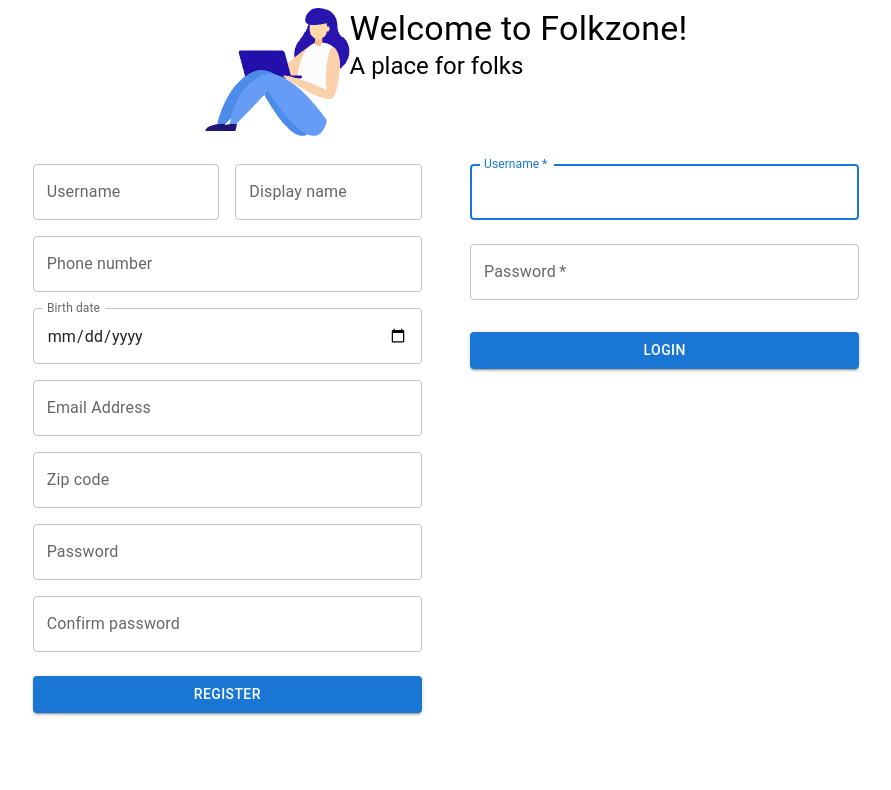
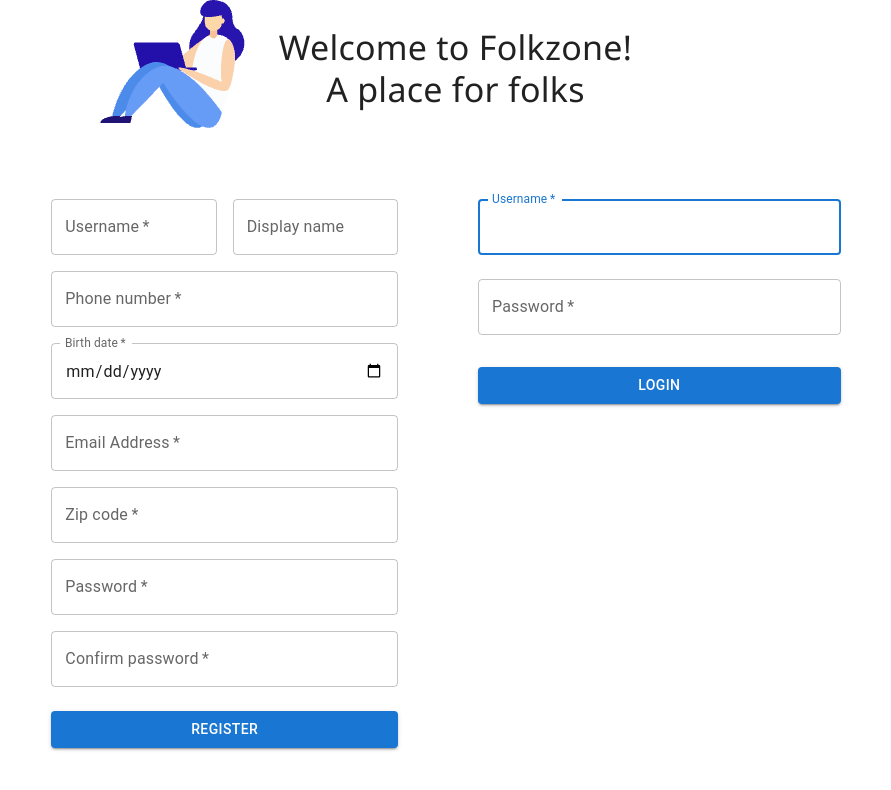
Before and after one commit to zhenmin26/folkzone, a React (Create React App) app: page / in a window 1280 px wide. Shown: the top 790 px of the page, without its empty margins (194-1085 px from the left). Built offline with nearby package versions, Linux system fonts and the light colour scheme.

Commit message:
modify basic layout, add validation in landing page

```diff
--- a/package.json
+++ b/package.json
@@ -14,6 +14,7 @@
     "react-dom": "^18.2.0",
     "react-redux": "^8.0.4",
     "react-scripts": "5.0.1",
+    "redux": "^4.2.0",
     "web-vitals": "^2.1.4"
   },
   "scripts": {
--- a/src/components/Label/index.jsx
+++ b/src/components/Label/index.jsx
@@ -1,26 +1,33 @@
-import React, { Component } from 'react'
-import { Grid, Typography } from '@mui/material';
-import logo from '../../static/logo.png';
+import React, { Component } from "react";
+import { Grid, Typography } from "@mui/material";
+import logo from "../../static/logo.png";
 
 export default class Label extends Component {
   render() {
-      return(
+    return (
       <div>
-          <Grid container>
+        <Grid container sm={10} justifyContent="center" alignItems="center">
           <Grid item>
             <img src={logo} alt="Logo"></img>
           </Grid>
-            <Grid item>
-              <Grid>
-                <Typography variant="h4">
+          <Grid
+            item
+            sm={8}
+            container
+            direction="row"
+            justifyContent="center"
+            alignItems="flex-end"
+          >
+            {/* <Grid item sm={9}> */}
+              <Typography variant="h4" fontFamily={"Segoe UI"}>
                 Welcome to Folkzone!
               </Typography>
-              </Grid>
-              <Grid>
-                <Typography variant="h5">
+            {/* </Grid> */}
+            {/* <Grid item sm={9}> */}
+              <Typography variant="h4" fontFamily={"Segoe UI"}>
                 A place for folks
               </Typography>
-              </Grid>
+            {/* </Grid> */}
           </Grid>
         </Grid>
       </div>
--- a/src/components/Landing/Login/index.jsx
+++ b/src/components/Landing/Login/index.jsx
@@ -1,52 +1,78 @@
-import React, { Component } from 'react'
-import { Box, TextField, Button} from '@mui/material';
-import { BrowserRouter, Routes, Route, Link, Navigate} from 'react-router-dom';
-import Main from "../../Main"
+import React, { Component } from "react";
+import {
+  Box,
+  TextField,
+  Button,
+  // Typography,
+  // Avatar,
+  Container,
+  CssBaseline,
+  Grid
+} from "@mui/material";
+import { Routes, Route, Navigate } from "react-router-dom";
+// import LockOutlinedIcon from "@mui/icons-material/LockOutlined";
 
 export class Login extends Component {
-  constructor(props){
-    super(props)
+  constructor(props) {
+    super(props);
     this.state = {
-      login: false
-    }
+      login: false,
+    };
   }
 
-  handleSubmit(event){
+  handleSubmit(event) {
     event.preventDefault();
     // get user data
     const data = new FormData(event.currentTarget);
     // data.get("username")
     // data.get("password")
-    fetch('https://jsonplaceholder.typicode.com/users')
+    fetch("https://jsonplaceholder.typicode.com/users")
       .then((response) => response.json())
       .then((json) => {
         // get array of objects(user info)
-      json.forEach(user => {
-        if(user.username == data.get("username") && data.get("password") == user.address.street){
-          console.log("Login successfully")
+        json.forEach((user) => {
+          if (
+            user.username == data.get("username") &&
+            data.get("password") == user.address.street
+          ) {
+            console.log("Login successfully");
             this.setState({
-            login: true
-          })
+              login: true,
+            });
           }
         });
-
-    })
+      });
   }
 
   render() {
-    if(this.state.login){
+    if (this.state.login) {
       return (
         <Routes>
-          <Route path="*" element={<Navigate to ="/main" />}/>
+          <Route path="*" element={<Navigate to="/main" />} />
         </Routes>
-      )
-    }
-    else{
+      );
+    } else {
       return (
+        <Container component="main" maxWidth="xs">
+          <CssBaseline />
           <Box
             component="form"
             onSubmit={this.handleSubmit}
-        noValidate sx={{ mt: 1 }}>
+            noValidate
+            sx={{
+              marginTop: 8,
+              display: "flex",
+              flexDirection: "column",
+              alignItems: "center",
+            }}
+          >
+            {/* <Avatar sx={{ m: 1, bgcolor: "secondary.main" }}>
+              <LockOutlinedIcon />
+            </Avatar> */}
+            {/* <Typography component="h1" variant="h5">
+              Sign in
+            </Typography> */}
+            <Grid container spacing={2}>
               <TextField
                 margin="normal"
                 required
@@ -75,9 +101,10 @@ export class Login extends Component {
               >
                 Login
               </Button>
+            </Grid>
           </Box>
-      )
-    }
-
+        </Container>
+      );
     }
   }
+}
--- a/src/components/Landing/Register/index.jsx
+++ b/src/components/Landing/Register/index.jsx
@@ -1,120 +1,177 @@
-import React, { Component } from 'react';
-import Button from '@mui/material/Button';
-import TextField from '@mui/material/TextField';
-import Grid from '@mui/material/Grid';
-import Box from '@mui/material/Box';
+import React, { Component } from "react";
+import {
+  Button,
+  TextField,
+  // Avatar,
+  Container,
+  CssBaseline,
+  Grid,
+  Box,
+  // Typography,
+} from "@mui/material";
+import { Routes, Route, Navigate } from "react-router-dom";
+// import LockOutlinedIcon from "@mui/icons-material/LockOutlined";
 
 export class Register extends Component {
-  constructor(props){
-    super(props)
+  constructor(props) {
+    super(props);
     this.state = {
+      usernameErrorText : "",
+      phoneErrorText : "",
+      emailErrorText : "",
+      brithdateErrorText : "",
+      zipcodeErrorText : "",
+      pwdErrorText : "",
       login: false
+    };
+  }
+
+  checkPhone(event) {
+    // console.log("Checking phone");
+    let phonePattern = /[0-9]{3}-[0-9]{3}-[0-9]{4}/;
+    if (phonePattern.test(event.target.value)) {
+      this.setState({phoneErrorText : ""});
+    }
+    else if (event.target.value == ""){
+      this.setState({phoneErrorText : "Required field"});
+    }
+    else{
+      this.setState({phoneErrorText : "Invalid format"});
     }
   }
 
-  checkPhone(phone){
-    console.log("Checking phone")
-    let pattern = /[0-9]{3}-[0-9]{3}-[0-9]{4}/;
-    if(pattern.test(phone) == false){
-      console.log("Invalid phone number.")
+  checkBirthdate(event) {
+    let birth = event.target.value
+    console.log(birth)
+    let today = new Date();
+    let birthdate = birth.split("-");
+    let year = birthdate[0];
+    let month = birthdate[1];
+    let day = birthdate[2];
+    let age = today.getFullYear() - parseInt(year);
+    let m = today.getMonth() + 1 - parseInt(month);
+    if (m < 0) {
+      age -= 1;
+    }
+    let d = today.getDate() - parseInt(day);
+    if (m === 0 && d < 0) {
+      age -= 1;
+    }
+    if (age < 18) {
+      this.setState({brithdateErrorText : "Age under 18"});
     }
   }
 
-  checkBirthdate(birth){
-    let today = new Date()
-    let birthdate = birth.split("-")
-    let year = birthdate[0]
-    let month = birthdate[1]
-    let day = birthdate[2]
-    let age = today.getFullYear() - parseInt(year)
-    let m = today.getMonth() + 1 - parseInt(month)
-    if(m < 0){
-      age -= 1
+  checkEmail(event) {
+    // console.log("Checking email");
+    let emailPattern = /(\w+\.?\w*)\+?\w*@\w+\.?\w*\.[a-z]+/;
+    if (emailPattern.test(event.target.value)) {
+      this.setState({emailErrorText : ""});
     }
-    let d = today.getDate() - parseInt(day)
-    if(m === 0 && d < 0){
-      age -= 1
+    else if (event.target.value == ""){
+      this.setState({emailErrorText : "Required field"});
     }
-    if(age<18){
-      console.log("Age under 18, invalid to register.")
+    else{
+      this.setState({emailErrorText : "Invalid format"});
     }
   }
 
-  checkEmail(email){
-    console.log("Checking email")
-    let pattern = /(\w+\.?\w*)\+?\w*@\w+\.?\w*\.[a-z]+/;
-    if(pattern.test(email) == false){
-      console.log("Invalid email number.")
+  checkZipcode = (event) => {
+    // console.log("Checking zipcode");
+    let zipPattern = /[0-9]{5}$/;
+    if (zipPattern.test(event.target.value)) {
+      this.setState({zipcodeErrorText : ""});
+    }
+    else if (event.target.value == ""){
+      this.setState({zipcodeErrorText : "Required field"});
+    }
+    else{
+      this.setState({zipcodeErrorText : "Invalid format"});
+    }
+  };
+
+  handleSubmit(event) {
+    event.preventDefault();
+    // get register data
+    const data = new FormData(event.currentTarget);
+    // username
+    if (data.get("name")=="") {
+      this.setState({usernameErrorText : "Required field"});
+    }
+    // phone
+    if(data.get("phone")==""){
+      this.setState({phoneErrorText : "Required field"});
+
+    }
+    // birthdate
+    if(data.get("birthdate")==""){
+      this.setState({brithdateErrorText : "Required field"});
+    }
+    // email
+    if(data.get("email")==""){
+      this.setState({emailErrorText : "Required field"});
+    }
+    // zipcode
+    if(data.get("zipcode")==""){
+      this.setState({zipcodeErrorText : "Required field"});
+    }
+    if(data.get("password")==""){
+      this.setState({pwdErrorText : "Required field"});
+    }
+    if(data.get("confirmPassword")==""){
+      this.setState({pwdErrorText : "Required field"});
+    }
+    if(data.get("password")!="" && data.get("confirmPassword")!="" && data.get("password") == data.get("confirmPassword")){
+      this.setState({login : true})
+    }
+    else if(data.get("password") != data.get("confirmPassword")){
+      this.setState({pwdErrorText : "Password does not match"})
+    }
+    else{
+      this.setState({pwdErrorText : "Required field"})
     }
   }
 
-  checkZipcode = (zipcode)=>{
-    console.log("Checking zipcode")
-    let pattern = /[0-9]{5}/;
-    if(pattern.test(zipcode) == false){
-      console.log("Invalid zip code.")
-    }
-  }
-
-  checkPwd(pwd, confirmPwd){
-    console.log("Checking password")
-    if(pwd !== confirmPwd){
-      console.log("Invalid password.")
-    }
-  }
-
-  handleSubmit(event){
-    event.preventDefault();
-    // get register data
-    const data = new FormData(event.currentTarget);
-    // this.checkPhone(data.get("phone"));
-    if(!(/[0-9]{3}-[0-9]{3}-[0-9]{4}/.test(data.get("phone")))){
-      console.log("Invalid phone")
-    }
-    // this.checkBirthdate(data.get("date"));
-
-    // this.checkEmail(data.get("email"));
-    // (/(\w+\.?\w*)\+?\w*@\w+\.?\w*\.[a-z]+/.test(data.get("email")))
-    else if(!(/(\w+\.?\w*)\+?\w*@\w+\.?\w*\.[a-z]+/.test(data.get("email")))){
-      console.log("Invalid email")
-    }
-    // this.checkZipcode(data.get("zipcode"));
-    // (/[0-9]{5}/.test(data.get("zipcode")))
-    else if(!(/[0-9]{5}/.test(data.get("zipcode")))){
-      console.log("Invalid zipcode")
-    }
-    // this.checkPwd(data.get("password"), data.get("confirmPassword"));
-    else if(!(data.get("password") == data.get("confirmPassword"))){
-      console.log("wrong password")
-    }
-    else{
-      this.setState({
-        login: true
-      })
-    }
-  }
-
-  haha = ()=> {
-    console.log("haha")
-  }
-
   render() {
-    return(
+    if (this.state.login) {
+      return (
+        <Routes>
+          <Route path="*" element={<Navigate to="/main" />} />
+        </Routes>
+      );
+    } else {
+      return (
+        <Container component="main" maxWidth="xs">
+          <CssBaseline />
           <Box
             component="form"
             noValidate
-      onSubmit={this.handleSubmit}
-      sx={{ mt: 3 }}>
+            onSubmit={this.handleSubmit.bind(this)}
+            sx={{
+              marginTop: 8,
+              display: "flex",
+              flexDirection: "column",
+              alignItems: "center",
+            }}
+          >
+            {/* <Avatar sx={{ m: 1, bgcolor: "secondary.main" }}>
+              <LockOutlinedIcon />
+            </Avatar> */}
+            {/* <Typography component="h1" variant="h5">
+              Sign up
+            </Typography> */}
             <Grid container spacing={2}>
               <Grid item xs={12} sm={6}>
                 <TextField
                   name="name"
-              // required
+                  required
                   fullWidth
                   id="name"
                   label="Username"
                   autoComplete="name"
                   autoFocus
+                  helperText = {this.state.usernameErrorText}
+                  error = {this.state.usernameErrorText=="Required field" }
                 />
               </Grid>
               <Grid item xs={12} sm={6}>
@@ -127,66 +184,83 @@ export class Register extends Component {
               </Grid>
               <Grid item xs={12}>
                 <TextField
-              // required
+                  required
                   fullWidth
                   id="phone"
                   label="Phone number"
                   name="phone"
+                  onChange = {this.checkPhone.bind(this)}
+                  helperText = {this.state.phoneErrorText}
+                  error = {this.state.phoneErrorText=="Invalid format" || this.state.phoneErrorText=="Required field" }
                 />
               </Grid>
               <Grid item xs={12}>
                 <TextField
-              // required
-              id="date"
+                  required
+                  id="birthdate"
                   label="Birth date"
                   type="date"
+                  name="birthdate"
                   // defaultValue="1999-01-21"
                   fullWidth
                   InputLabelProps={{
                     shrink: true,
                   }}
+                  onChange = {this.checkBirthdate.bind(this)}
+                  helperText = {this.state.brithdateErrorText}
+                  error = {this.state.brithdateErrorText=="Age under 18" || this.state.brithdateErrorText=="Required field" }
                 />
               </Grid>
               <Grid item xs={12}>
                 <TextField
-              // required
+                  required
                   fullWidth
                   id="email"
                   label="Email Address"
                   name="email"
                   autoComplete="email"
+                  onChange = {this.checkEmail.bind(this)}
+                  helperText = {this.state.emailErrorText}
+                  error = {this.state.emailErrorText=="Invalid format" || this.state.emailErrorText=="Required field" }
                 />
               </Grid>
               <Grid item xs={12}>
                 <TextField
-              // required
+                  required
                   fullWidth
                   id="zipcode"
                   label="Zip code"
                   name="zipcode"
                   autoComplete="zipcode"
+                  onChange = {this.checkZipcode.bind(this)}
+                  helperText = {this.state.zipcodeErrorText}
+                  error = {this.state.zipcodeErrorText=="Invalid format" || this.state.zipcodeErrorText=="Required field" }
                 />
               </Grid>
               <Grid item xs={12}>
                 <TextField
-              // required
+                  required
                   fullWidth
                   name="password"
                   label="Password"
                   type="password"
                   id="password"
                   autoComplete="new-password"
+                  helperText = {this.state.pwdErrorText}
+                  error = {this.state.pwdErrorText=="Password does not match" || this.state.pwdErrorText=="Required field" }
                 />
               </Grid>
               <Grid item xs={12}>
                 <TextField
-              // required
+                  required
                   fullWidth
                   name="confirmPassword"
                   label="Confirm password"
                   type="password"
                   id="confirmPassword"
                   autoComplete="confirm-password"
+                  helperText = {this.state.pwdErrorText}
+                  error = {this.state.pwdErrorText=="Password does not match" || this.state.pwdErrorText=="Required field" }
                 />
               </Grid>
             </Grid>
@@ -199,6 +273,8 @@ export class Register extends Component {
               Register
             </Button>
           </Box>
+        </Container>
       );
     }
   }
+}
--- a/src/components/Main/index.jsx
+++ b/src/components/Main/index.jsx
@@ -32,10 +32,10 @@ export default class Main extends Component {
           </Grid>
           <Grid item xs={9}>
             <Grid container spacing={1}>
-              <Grid item xs={6}>
+              <Grid item columns={6}>
                 <NewPost />
               </Grid>
-              <Grid item  xs={4}>
+              <Grid item columns={6}>
                 <Label />
               </Grid>
             </Grid>
--- a/src/components/Profile/index.jsx
+++ b/src/components/Profile/index.jsx
@@ -1,20 +1,28 @@
-import React, { Component } from 'react'
-import Main from '../Main';
-import { Link } from 'react-router-dom';
-import Label from "../Label"
-import { Button, Avatar, CardContent, Typography, Grid, TextField, Box, Divider} from '@mui/material';
-import ArrowBackIcon from '@mui/icons-material/ArrowBack';
+import React, { Component } from "react";
+import Main from "../Main";
+import { Link } from "react-router-dom";
+import Label from "../Label";
+import {
+  Button,
+  Avatar,
+  CardContent,
+  Typography,
+  Grid,
+  TextField,
+  Box,
+  Divider,
+} from "@mui/material";
+import ArrowBackIcon from "@mui/icons-material/ArrowBack";
 
 export class Profile extends Component {
   render() {
     return (
       <div>
-          <Grid
-          justifyContent="center"
-          alignItems="center"
-          >
+        <Grid justifyContent="center" alignItems="center">
           <ArrowBackIcon />
-            <Link to="/main" element={<Main />}>Go to main page</Link>
+          <Link to="/main" element={<Main />}>
+            Go to main page
+          </Link>
         </Grid>
         <Grid container xs={12}>
           <Grid item xs={6}>
@@ -22,18 +30,20 @@ export class Profile extends Component {
             <Button
               variant="outlined"
               onClick={() => {
-                  alert('clicked');
+                alert("clicked");
               }}
-                >Upload new picture</Button>
+            >
+              Upload new picture
+            </Button>
           </Grid>
           <Grid item xs={6}>
             <Label />
           </Grid>
         </Grid>
         <Divider />
-          <Grid container spacing={6}>
+        <Grid container xs={12}>
           {/* Current info */}
-            <Grid item xs={8}>
+          <Grid item xs={6}>
             <CardContent>
               <Typography sx={{ fontSize: 35 }} color="text.first">
                 Current information
@@ -53,13 +63,14 @@ export class Profile extends Component {
             </CardContent>
           </Grid>
           {/* Update info */}
-            <Grid item xs={8}>
+          <Grid item xs={6}>
             {/* name, email, phone, zop, password, upload button */}
             <Box
               component="form"
               noValidate
               onSubmit={this.handleSubmit}
-              sx={{ mt: 3 }}>
+              sx={{ mt: 3 }}
+            >
               <Grid container spacing={2}>
                 <Grid item xs={12} sm={6}>
                   <TextField
--- a/src/index.js
+++ b/src/index.js
@@ -1,10 +1,14 @@
 import React from 'react';
 import ReactDOM from 'react-dom/client';
 import App from './App';
+import { Provider } from 'react-redux'
+import store from "./redux/store"
 
 const root = ReactDOM.createRoot(document.getElementById('root'));
 root.render(
   <React.StrictMode>
-    <App />
+    <Provider store={store}>
+      <App />
+    </Provider>
   </React.StrictMode>
 );
--- a/src/redux/rootReducer.js
+++ b/src/redux/rootReducer.js
@@ -1,6 +1,6 @@
 import { combineReducers } from 'redux'
-import userReducer from './html_reducer'
-import postReducer from './css_reducer'
+import userReducer from './userReducer'
+import postReducer from './postReducer'
 
 export default combineReducers({
     userReducer,
--- a/src/redux/store.js
+++ b/src/redux/store.js
@@ -1,4 +1,4 @@
-import {createStore} from 'redux'
+import { createStore } from 'redux'
 
 import rootReducer from './rootReducer'
 
--- a/src/redux/userReducer.js
+++ b/src/redux/userReducer.js
@@ -1,10 +1,13 @@
-let initState = {}
+let initState = {
+  login : false
+}
 
 export default function userReducer(preState=initState, action){
     const {type, data} = action
 
     switch(type){
         case 'register':
+
           return preState;
 
         case 'updateInfo':
```
Also changed, not shown: 1 other file (tests, documents, lock files or other folders). Lines whose indentation alone changed are shown as unchanged.
